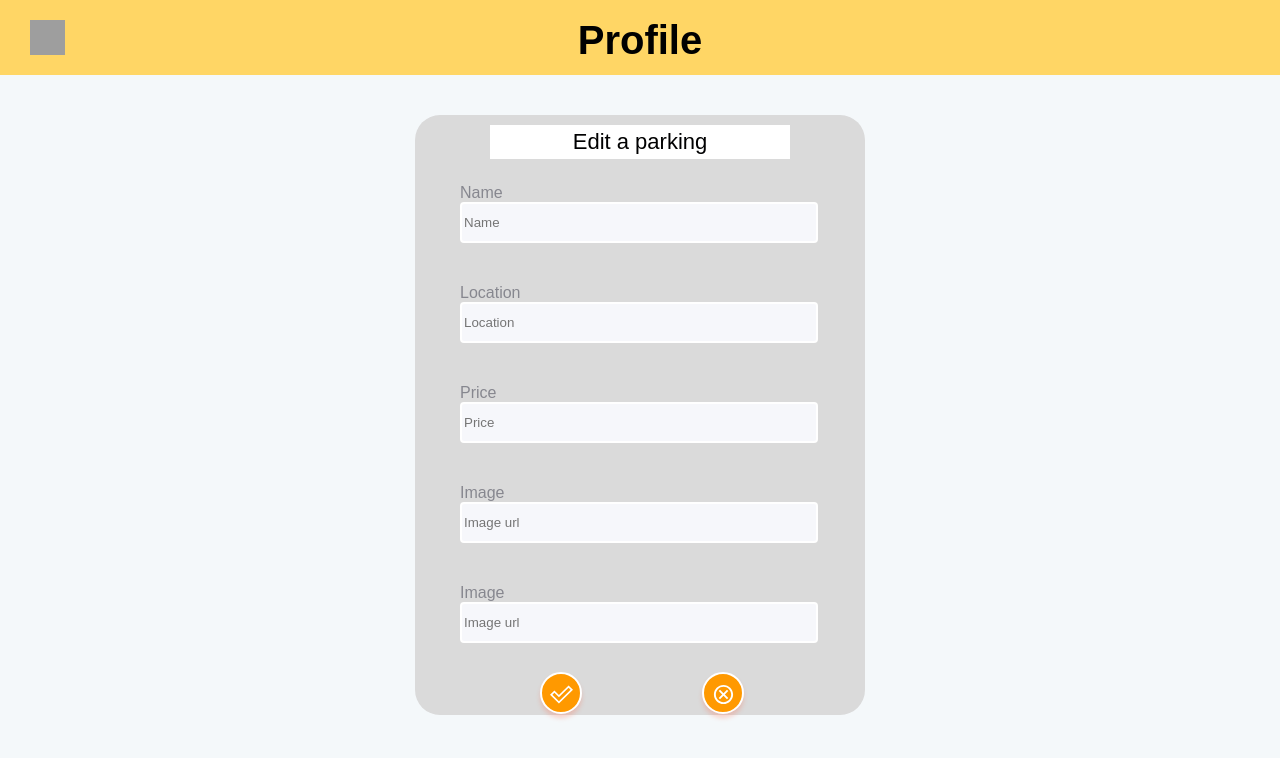
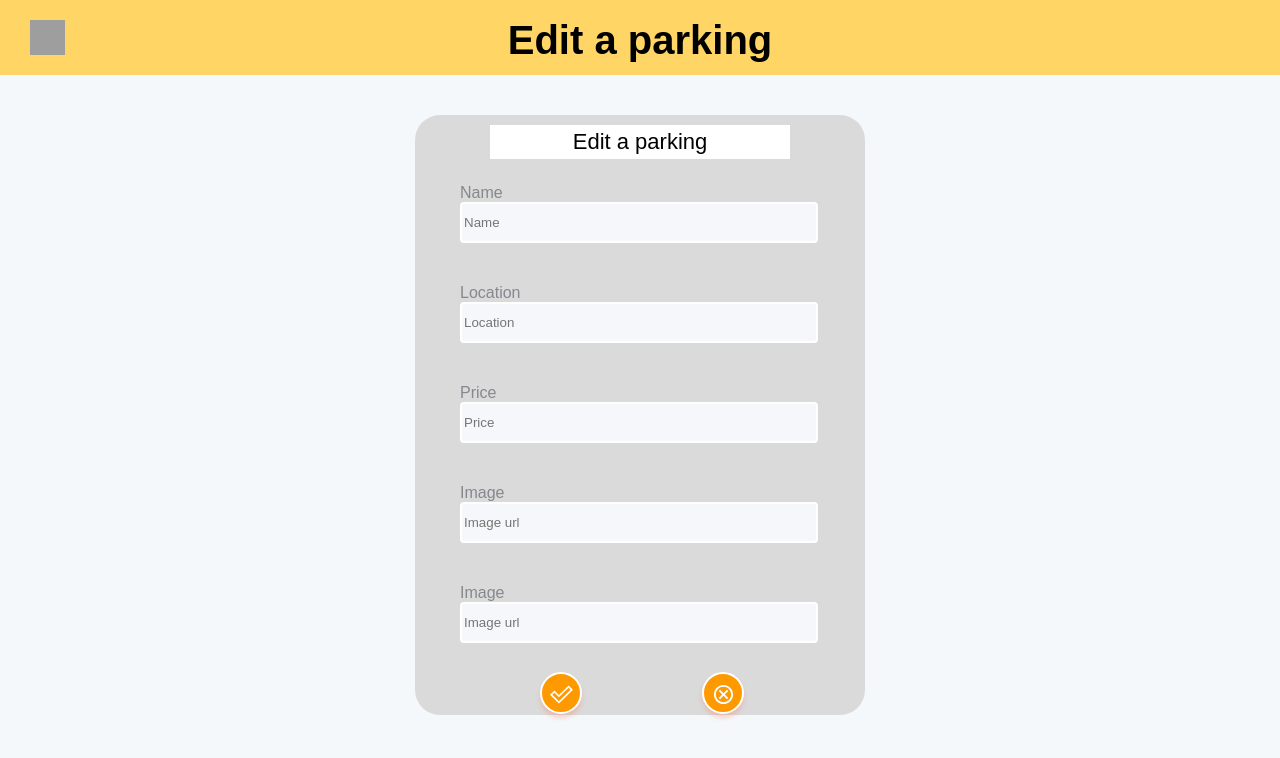
Before and after one commit to iznor/Bingo-UI, a React (Create React App) app: page / in a window 1280 px wide. Shown: the top 758 px of the page. Built offline with nearby package versions, Linux system fonts and the light colour scheme; grey boxes are pictures that could not be loaded; a web font is replaced by a local one.

Commit message:
adding a Edit header in the headers

```diff
--- a/src/components/Page/Header.jsx
+++ b/src/components/Page/Header.jsx
@@ -2,14 +2,16 @@ import "./Header.scss";
 import Add from "./headers/Add";
 import HomeHeader from "./headers/Home";
 import IndexHeader from "./headers/Index";
+import Edit from "./headers/Edit";
 import Profile from "./headers/Profile";
 function Header() {
   return (
     <>
       {/* <IndexHeader /> */}
-      <Profile/>
+      {/* <Profile/> */}
       {/* <HomeHeader /> */}
       {/* <Add /> */}
+       <Edit />
     </>
   );
 }
--- /dev/null
+++ b/src/components/Page/headers/Edit.jsx
@@ -0,0 +1,12 @@
+
+
+function Edit() {
+    return (
+      <header>
+        <button></button>
+        <h1>Edit a parking </h1>
+      </header>
+    );
+  }
+
+  export default Edit;
```
Also changed, not shown: src/components/Page/headers/Edit.scss (added).
